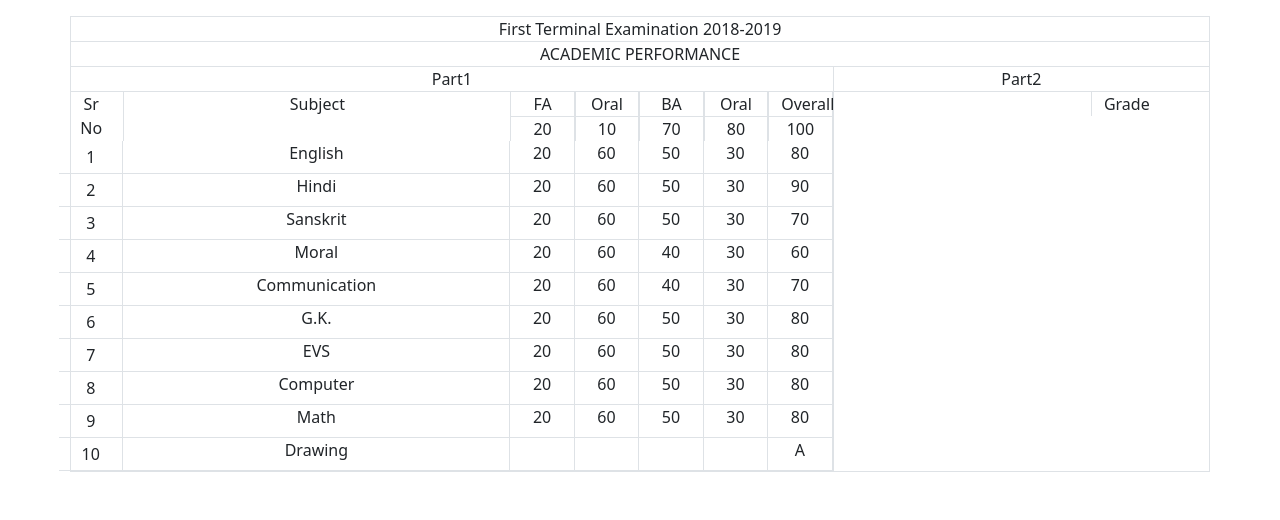
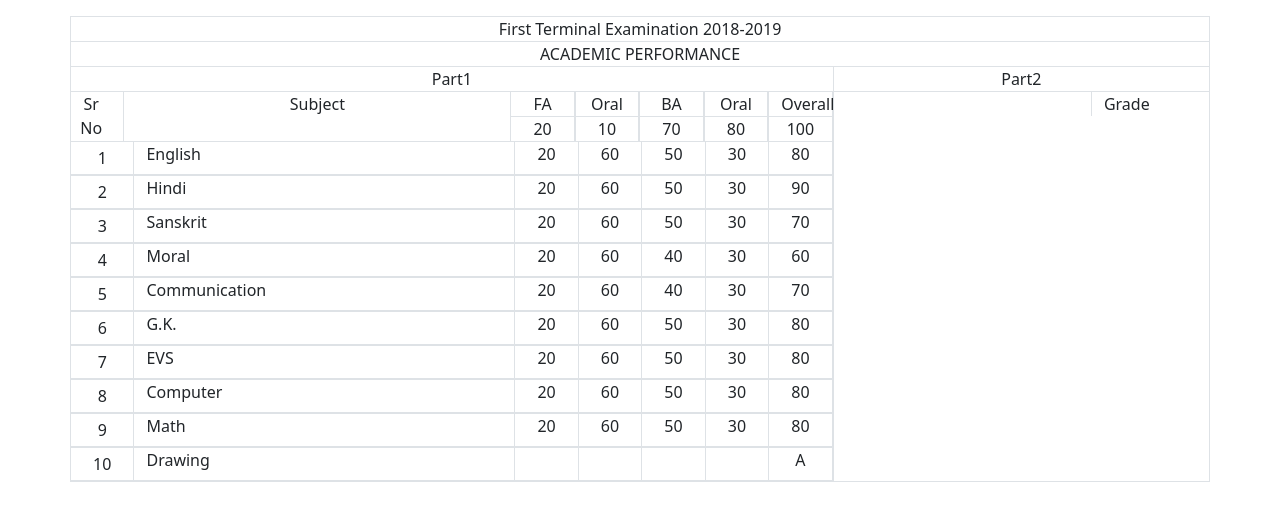
Before and after one commit to mrinalFouzdar/score-card, a React (Create React App) app: page / in a window 1280 px wide. Shown: the top 520 px of the page. Built offline with nearby package versions, Linux system fonts and the light colour scheme.

Commit message:
just remove extra space

```diff
--- a/src/components/Table.jsx
+++ b/src/components/Table.jsx
@@ -136,7 +136,7 @@ const Tablecmpt = () => {
                         {
 
                             data.map((item, i) => <Col key={i} className='border-end border-start ' md={1} sm={1} >
-                                <Row className='text-center border-bottom'>
+                                <Row className='text-center border-bottom '>
                                     <Col className='text-center' >
                                         {item.top}
                                     </Col>
@@ -153,9 +153,9 @@ const Tablecmpt = () => {
 
                         {
 
-                        result.part_1.map((item, i) => <Row key={Date.now() + Math.random()} className="border-bottom">
+                        result.part_1.map((item, i) => <Row key={Date.now() + Math.random()} className="border-bottom border-top ms-0">
                             <Col md={1} className="text-center border-end p-1"> {i + 1}</Col>
-                            <Col md={6} className="text-center border-end"> {item.name}</Col>
+                            <Col md={6} className=" border-end"> {item.name}</Col>
                             <Col  className="text-center border-end"> {item.FA}</Col>
                             <Col className="text-center border-end" > {item.Oral1}</Col>
                             <Col className="text-center border-end"> {item.BA}</Col>
```
